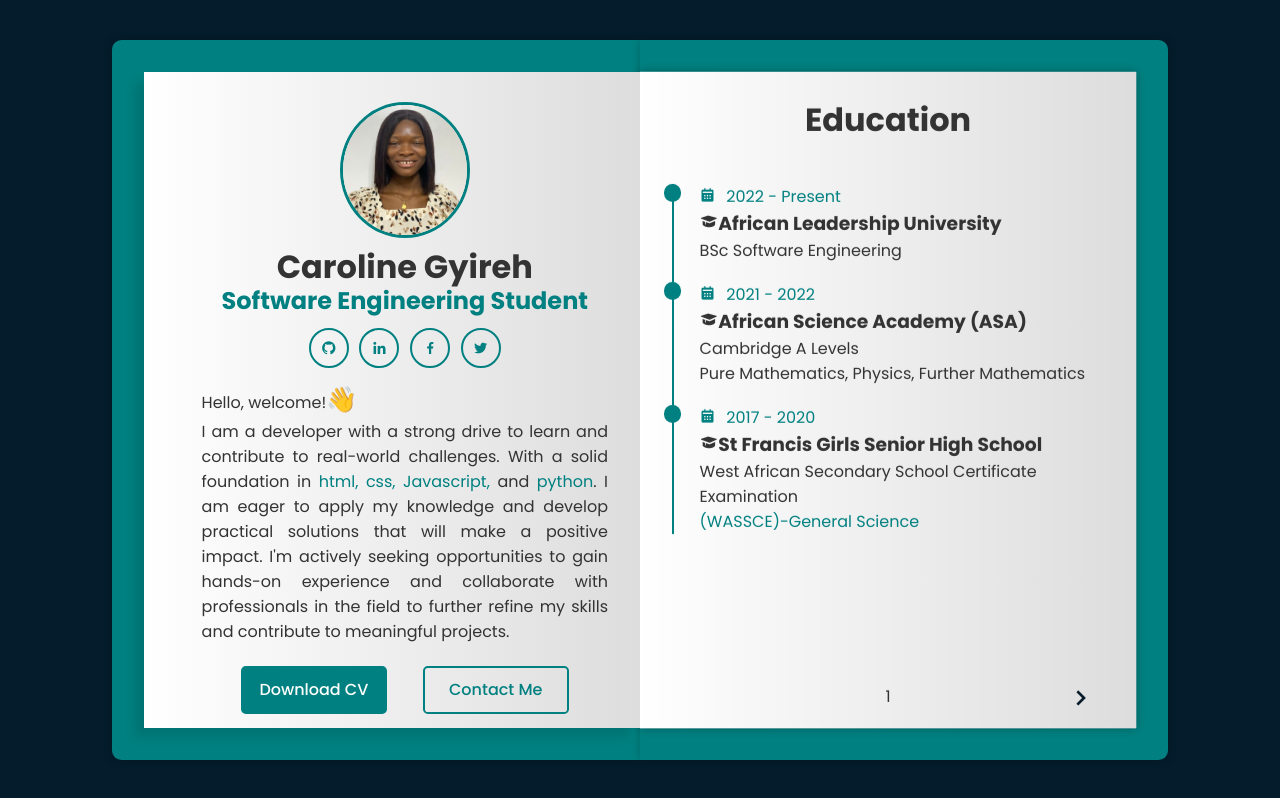
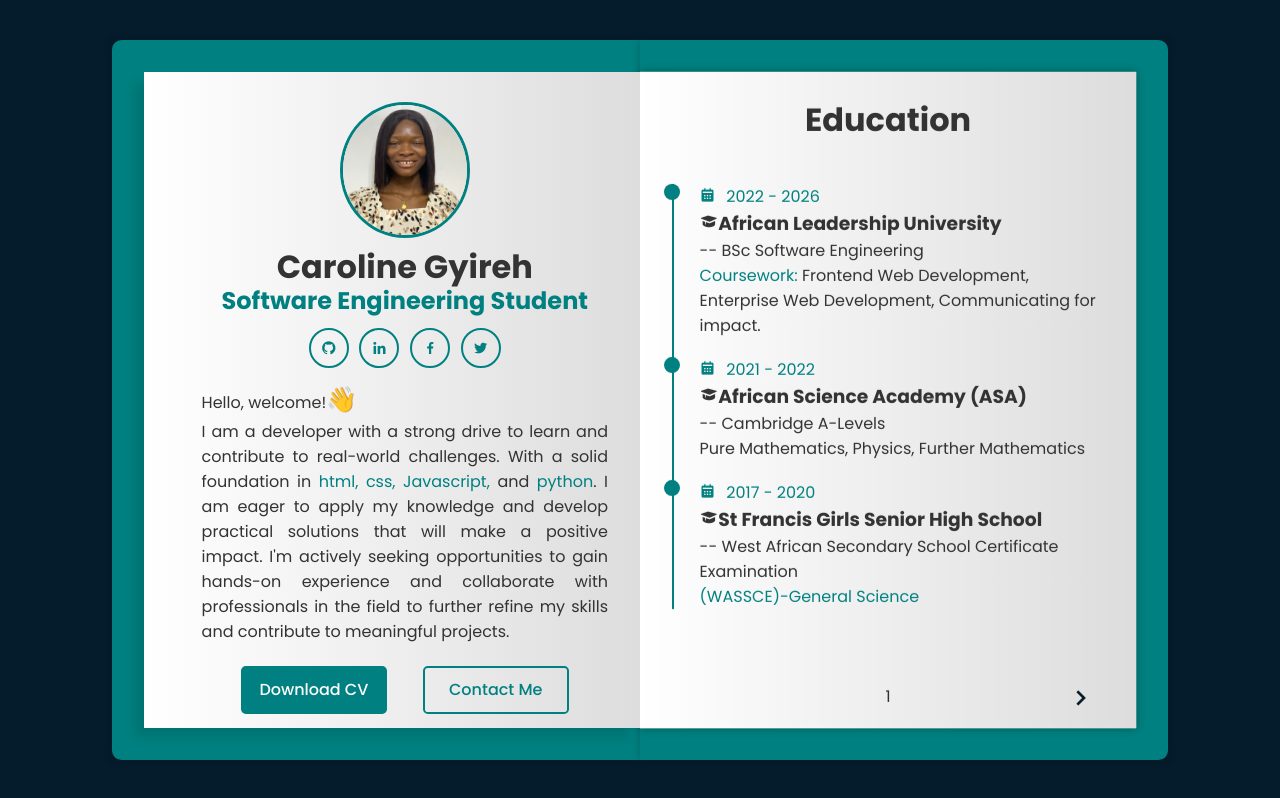
Before and after one commit to cgyireh1/Projects, a plain HTML site: page Porfolio/index.html in a window 1280 px wide. Drawn offline with nearby package versions, Linux system fonts and the light colour scheme.

Commit message:
portfolio edit

```diff
--- a/Porfolio/index.html
+++ b/Porfolio/index.html
@@ -44,21 +44,24 @@
 
           <div class="workeduc-box">
             <div class="workeduc-content">
-              <span class="year"><i class="bx bxs-calendar"></i> 2022 - Present</span>
+              <span class="year"><i class="bx bxs-calendar"></i> 2022 - 2026</span>
               <h3><i class='bx bxs-graduation'></i>African Leadership University</h3>
-              <p> BSc Software Engineering</p>
+              <p> -- BSc Software Engineering</p>
+              <p> <span><u> Coursework: </u></span>
+                Frontend Web Development, Enterprise Web Development, Communicating for impact.
+              </p>
             </div>
 
             <div class="workeduc-content">
               <span class="year"><i class="bx bxs-calendar"></i> 2021 - 2022</span>
               <h3><i class='bx bxs-graduation'></i>African Science Academy <span>(ASA)</span></h3>
-              <p>Cambridge A Levels <br> Pure Mathematics, Physics, Further Mathematics</p>
+              <p>-- Cambridge A-Levels <br> Pure Mathematics, Physics, Further Mathematics</p>
             </div>
 
             <div class="workeduc-content">
               <span class="year"><i class="bx bxs-calendar"></i> 2017 - 2020</span>
               <h3><i class='bx bxs-graduation'></i>St Francis Girls Senior High School</h3>
-              <p>West African Secondary School Certificate Examination<br><span>(WASSCE)-General Science</span></p>
+              <p>-- West African Secondary School Certificate Examination<br><span>(WASSCE)-General Science</span></p>
             </div>
           </div>
 
@@ -79,20 +82,12 @@
             <div class="workeduc-content">
               <span class="year"><i class="bx bxs-calendar"></i> November 2023 - December 2023</span>
               <h3>Tech4Dev - Bootcamp Cohort 3.1, Software Development Track</h3>
-              <p class="description">
-                After a rigorous three-week Bootcamp 3.1 organized by Tech4dev, my team and I gained proficiency in HTML, CSS, and JavaScript. Applying our acquired skills, we developed a dynamic website that addressed Sustainable Development Goals (SDGs) 3 and 8. The website offered a diverse range of high-quality, organic, and sustainable food products, empowering individuals to make informed choices about their food, prioritize their health and well-being, support local economies, and contribute to a more sustainable and resilient food system.
-                <a href="">Green Mart</a>
-                <a class="certificates" href="./Certificates/tech4dev.pdf">Tech4Dev-Certificate</a>
+              <p class="content">
+                After a rigorous three-week Bootcamp 3.1 organized by Tech4dev, my team and I gained proficiency in HTML, CSS, and JavaScript.
+                Applying our acquired skills, we developed a dynamic website that addressed Sustainable Development Goals (SDGs) 3 and 8. The website offered a diverse range of high-quality, organic, and sustainable food products, empowering individuals to make informed choices about their food, prioritize their health and well-being, support local economies, and contribute to a more sustainable and resilient food system.
               </p>
-
-                <button class="read-more-button">Read More</button>
-            </div>
-
-            <div class="workeduc-content">
-              <span class="year"><i class="bx bxs-calendar"></i> OCTOBER 7, 2023</span>
-              <h3>GDG Kigali - Volunteer</h3>
-              <p>
-                I volunteered for operations at the Kigali DevFest 2023, actively participated, networked, and contributed to its success. Assisted with event operations, collaborated with organizers, and engaged with the community. Through the experience, I gained valuable experience in event management, teamwork, and community engagement. <a class="certificates" href="./Certificates/Kigali Devfest.pdf">DevFest-Certificate</a></p>
+              <a href="">Green Mart</a><br>
+              <a class="certificates" href="./Certificates/tech4dev.pdf">Tech4Dev-Certificate</a>
             </div>
             <span class="number-page">2</span>
 
@@ -107,22 +102,26 @@
       <div class="book-page page-right turn" id="turn-2">
         <!--Page 3(My Services)-->
         <div class="page-front">
-          <h1 class="title">My Services</h1>
+          <h1 class="title">Volunteering</h1>
 
-          <div class="services-box">
-            <div class="services-content">
-              <i class='bx bx-code-alt'></i>
-              <h3>Web Development</h3>
-              <p>Hello, I'm Caroline. I have a strong drive to learn and contribute to real-world challenges.</p>
-              <a href="#" class="btn">Read more</a>
-            </div>
+          <div class="workeduc-content">
+            <span class="year"><i class="bx bxs-calendar"></i> OCTOBER 7, 2023</span>
+            <h3>GDG Kigali - Volunteer</h3>
+            <p class="content">
+              I volunteered for operations at the Kigali DevFest 2023, actively participated, networked, and contributed to its success. Assisted with event operations, collaborated with organizers, and engaged with the community.
+              Through the experience, I gained valuable experience in event management, teamwork, and community engagement.
+            </p>
+            <a class="certificates" href="./Certificates/Kigali Devfest.pdf">DevFest-Certificate</a>
+          </div>
+          <br>
+          <div class="workeduc-content">
+            <h3>Photoshop Edits</h3>
+            <p class="content">
+              I have worked on a couple of photoshop edits, attached is a portfolio of my work.
+              The porforlio features a collection of the photoshop projects that I have worked on from self learning.
+            </p>
+            <a class="certificates" href="https://sites.google.com/view/carolineshopport/photoshop">Caroline's Port</a>
 
-            <div class="services-content">
-              <i class='bx bxs-paint'></i>
-              <h3>Creative Design</h3>
-              <p>Hello, I'm Caroline. I have a strong drive to learn and contribute to real-world challenges.</p>
-              <a href="#" class="btn">Read more</a>
-            </div>
           </div>
 
           <span class="number-page">3</span>
@@ -188,7 +187,7 @@
             <div class="info-box">
               <div class="info-title">
                 <h3><span class="project-name">Project Name: </span> RANGE</h3>
-                <a href="#">Live Preview <i class="bx bx-link-external"></i>
+                <a target="_blank" href="http://127.0.0.1:5500/RANGE/dashboard.html">Live Preview <i class="bx bx-link-external"></i>
                 </a>
               </div>
               <p class="project-name"> TECH Used:
@@ -197,8 +196,8 @@
             </div>
 
             <div class="btn-box">
-              <a href="" class="btn"> Source Code</a>
-              <a href="https://github.com/gyirehcaroline?tab=repositories" class="btn"> More Projects </a>
+              <a href="https://github.com/cgyireh1/Projects/tree/main/RANGE" class="btn"> Source Code</a>
+              <a href="https://github.com/cgyireh1/Projects" class="btn"> More Projects </a>
             </div>
           </div>
 
--- a/Porfolio/script.js
+++ b/Porfolio/script.js
@@ -19,18 +19,6 @@ pageTurnBtn.forEach((el, index) => {
     }
   }
 })
-
-//read more button
-
-document.addEventListener('DOMContentLoaded', function() {
-  var readMoreButtons = document.querySelectorAll('.read-more-button');
-  readMoreButtons.forEach(function(button) {
-    button.addEventListener('click', function() {
-      var description = this.parentNode.querySelector('.description');
-      description.classList.toggle('expanded');
-    });
-  });
-});
 
 
 //Contact me button when clicked
--- a/Porfolio/style.css
+++ b/Porfolio/style.css
@@ -106,7 +106,6 @@ body {
   align-items: center;
   margin-left: 1.6rem;
 }
-
 
 .profile-page img {
   max-width: 130px;
@@ -266,13 +265,21 @@ p span {
   margin-bottom: 1.2rem;
 }
 
+.workeduc-content .content {
+  margin-bottom: 10px;
+  margin-top: 0;
+  align-items: center;
+  justify-content: center;
+}
+
+
 .workeduc-box .workeduc-content::before {
   content: '';
   position: absolute;
   top: 0;
   left: -0.65rem;
-  width: 1.1rem;
-  height: 1.1rem;
+  width: 1rem;
+  height: 1rem;
   background: #008080;
   border-radius: 50%;
 }
@@ -285,30 +292,6 @@ p span {
   margin-right: .4rem;
 }
 
-/* read more button */
-.workeduc-content .description {
-  max-height: 100px;
-  overflow: hidden;
-  transition: max-height 0.3s ease;
-}
-
-
-.read-more-button{
-  color: #008080;
-  font-size: 1rem;
-  padding: 0 .6rem;
-  cursor: pointer;
-  border-radius: 6px;
-}
-
-.read-more-button:hover{
-  background: #008080;
-  color: #fff;
-}
-
-.workeduc-content.expanded .description {
-  max-height: none;
-}
 
 /* NUMBERING PAGE */
 .number-page {
@@ -342,44 +325,6 @@ p span {
   left: 1.8rem;
 }
 
-/* SERVICES PAGE */
-.services-box {
-  display: flex;
-  flex-wrap: wrap;
-  flex-direction: column;
-  gap: 1.5rem;
-}
-
-.services-box .services-content {
-  flex: 1 1 3rem;
-  text-align: center;
-  padding: .6rem .5rem .1rem;
-  border: var(--border);
-  border-radius: .5rem;
-  transition: .3s ease;
-}
-
-.services-box .services-content:hover {
-  box-shadow: var(--box-shadow);
-}
-
-.services-content i {
-  font-size: 2.5rem;
-  color: #008080;
-}
-
-.services-content h3 {
-  font-size: 1.1rem;
-}
-
-.services-content p {
-  margin: .2rem 0 .8rem;
-}
-
-.services-content .btn {
-  width: 8rem;
-  height: 2.5rem;
-}
 
 /* SKILLS PAGE*/
 .skills-box {
@@ -499,7 +444,6 @@ p span {
 }
 
 /*Contact Page*/
-
 .contact-box {
   text-align: center;
 }
@@ -578,7 +522,8 @@ p span {
   border: 1px solid grey;
   border-radius: 5px;
   padding: 0 .3rem;
-}
+  margin-top: 100px;
+  }
 
 .certificates:hover {
   color: #fff;
```
